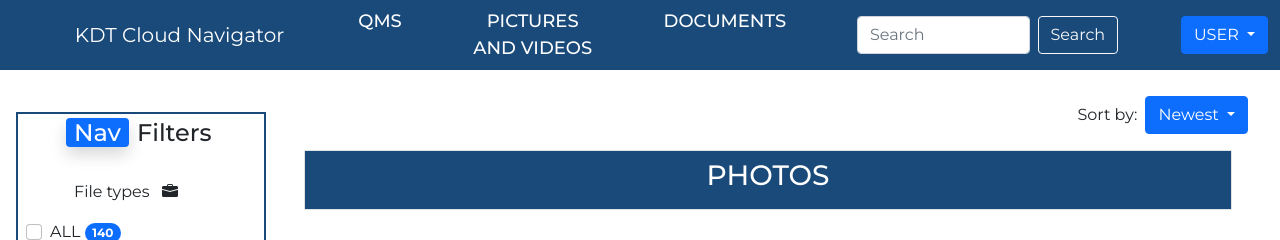
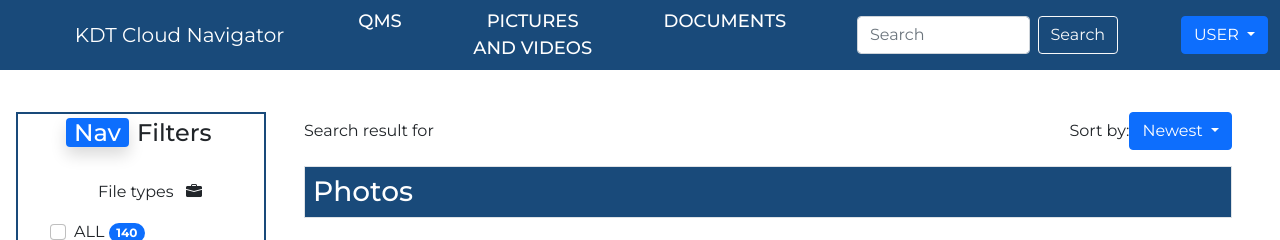
Before and after one commit to JisooKim0103/KDTCLOUD, a PHP site: page /html/home.html in a window 1280 px wide. Shown: the top 240 px of the page. Run offline with PHP 8.4, Linux system fonts and the light colour scheme.

Commit message:
half day push
Jan. 13 2023

```diff
--- a/KDTCLOUD/css/home.css
+++ b/KDTCLOUD/css/home.css
@@ -117,6 +117,15 @@ border: none;
 margin: 1rem 2rem 0 18rem;
 }
 
+.result {
+position: absolute;
+color: blue;
+text-transform:capitalize;
+
+
+}
+
+
 /* footer */
 .footer {
     padding: 20px;
--- a/KDTCLOUD/html/home.html
+++ b/KDTCLOUD/html/home.html
@@ -62,7 +62,7 @@
             <button class="btn d-md-none d-block close-btn px-1 py-0 text-white"> <i class="bi bi-x-lg"></i></button>
     </div>
  <!-- FILE TYPES -->
-    <ul class="list-unstyled px-2">
+    <ul class="align-items-center">
         <div class="heading ">
             <br>
             <p class="fw-semibold px-5"> File types &nbsp; <i class="bi bi-briefcase-fill"></i> </p>
@@ -100,7 +100,7 @@
 
     <!-- OTHERS -->
  <hr class="h-color" mx-3 style="color:#194a7a;">
-    <ul c lass="list-unstyled px-2">
+    <ul class="align-items-center">
         <div class="heading">
             <p class="fw-semibold  px-5"> Others &nbsp;<i class="bi bi-list"></i> </p>
         </div>
@@ -131,7 +131,7 @@
 
    <!-- BUSSINESS UNITS -->
   <hr class="h-color" mx-3 style="color:#194a7a;">
-        <ul class="list-unstyled px-2">
+        <ul class="">
             <div class="heading">
             <p class="fw-semibold px-4"> Bussiness Units &nbsp;<i class="bi bi-briefcase-fill"></i> </p>
         </div>
@@ -173,14 +173,14 @@
         <div class="heading">
             <p class="fw-semibold px-4 text-center"> Categories &nbsp; <i class="bi bi-list-ul"></i> </p>
         </div>
-
+        <ul class="align-items-center">
         <div class="form-check">
             <input class="form-check-input" type="checkbox" value="" id="defaultCheck1">
             <label class="form-check-label" for="defaultCheck1"> All
                 <span class="badge bg-primary rounded-pill">540</span>
             </label>
         </div>
-
+        </ul>
         <div class="accordion" id="accordionExample">
             <div class="accordion-item">
               <h2 class="accordion-header" id="headingOne">
@@ -270,9 +270,11 @@
 <div class="main-container d-flex flex-column p-0 ">
 
     <!-- sort result and dropwdown filter -->
-    <header class="dropwdown">
-        <div class="dropdown d-flex justify-content-end align-items-center p-0 ">
-	        <p class="m-0 pe-2"> Sort by: </p>
+    <header class="dropwdown px-3 pt-3">
+        <div class="dropdown d-flex justify-content-between align-items-center p-0 ">
+            <p class="lh-sm m-0 ">Search result for</p>
+            <div class="d-flex p-0 align-items-center">
+                <p class="m-0 p-0"> Sort by: </p>
         	    <button class="btn btn-primary dropdown-toggle" type="button" data-bs-toggle="dropdown" aria-expanded="false">
                     Newest
 	            </button>
@@ -282,13 +284,14 @@
                     <li><a class="dropdown-item" href="#">Z-A</a></li>
                 </ul>
             </div>
+        </div>
     </header>
 
     <!-- PHOTO TITLE  -->
 	 <div class="m-3">
 		 <div class="col-12">
-			 <div class="p-2 border"  style="background-color: #194a7a;">
-				    <h3 class="text-white text-center"> PHOTOS </h3>
+			 <div class="p-2 border p-2" " style="background-color: #194a7a;">
+				    <h3 class="text-white m-0"> Photos </h3>
 		     </div>
 		 </div>
     </div>
@@ -346,8 +349,8 @@
     <!-- START OF VIDEO -->
     <div class="m-3">
         <div class="col-12">
-            <div class="p-2 border"  style="background-color: #194a7a;">
-                <h3 class="text-white text-center"> VIDEOS </h3>
+            <div class="p-2 border p-2"  style="background-color: #194a7a;">
+                <h3 class="text-white m-0"> Videos </h3>
             </div>
         </div>
     </div>
@@ -398,8 +401,8 @@
     <!-- START OF DOCUMENT SECTION -->
     <div class="m-3">
         <div class="col-12">
-            <div class="p-2 border"  style="background-color: #194a7a;">
-                <h3 class="text-white text-center"> DOCUMENTS </h3>
+            <div class="p-2 border p-2"  style="background-color: #194a7a;">
+                <h3 class="text-white m-0"> Documents </h3>
             </div>
         </div>
     </div>
```
Lines whose indentation alone changed are shown as unchanged.
